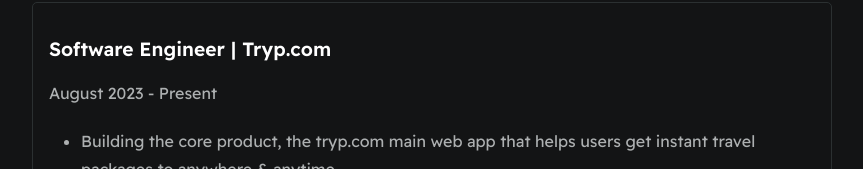
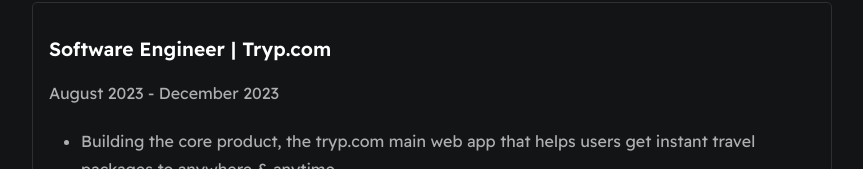
Before and after one commit to noobCode-69/Portfolio, a React (Vite) app: page / in a window 1280 px wide. Shown: the part 1032-1201 px from the top of the page, without its empty margins (208-1071 px from the left). Built offline with nearby package versions, Linux system fonts and the light colour scheme.

Commit message:
experience update

```diff
--- a/src/components/Home/Home.config.js
+++ b/src/components/Home/Home.config.js
@@ -97,7 +97,7 @@
 export const workHistory = [
   {
     from: "August 2023",
-    to: "Present",
+    to: "December 2023",
     role: "Software Engineer",
     company: "Tryp.com",
     descriptions: [
@@ -134,5 +134,4 @@
   },
 ];
 
-export const profileImage =
-  "https://media.licdn.com/dms/image/D4D03AQGGPd37OJqtXg/profile-displayphoto-shrink_800_800/0/1691960417527?e=1697673600&v=beta&t=Vf7C74aFABHbHa7uAV9TH-zvK0fZP6IHH8Us2lIGdY0";
+export const profileImage = "https://media.licdn.com/dms/image/D4D03AQGGPd37OJqtXg/profile-displayphoto-shrink_800_800/0/1691960421014?e=1707955200&v=beta&t=ryF5gtp6B4astwV2YEDzYe9OiMb5AQ190OV6B4MOVb8"
```
